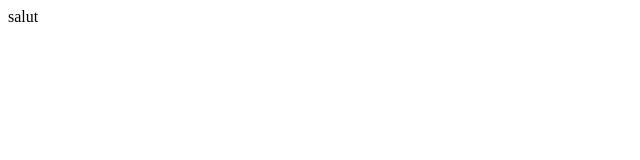
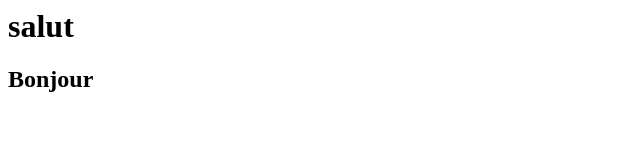
Before and after one commit to Adrien-Cathebras/tp_final_alternance_2_1, a plain HTML site: page index.html in a window 1280 px wide. Shown: the whole page, without its empty margins (0-640 px from the left). Drawn offline with Linux system fonts and the light colour scheme.

Commit message:
Add subtitle to home

```diff
--- a/index.html
+++ b/index.html
@@ -1 +1,2 @@
-salut
+<h1>salut</h1>
+<h2>Bonjour</h2>
```
